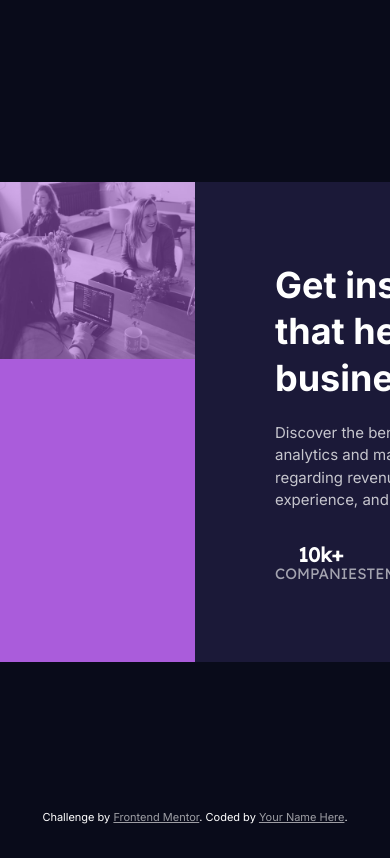
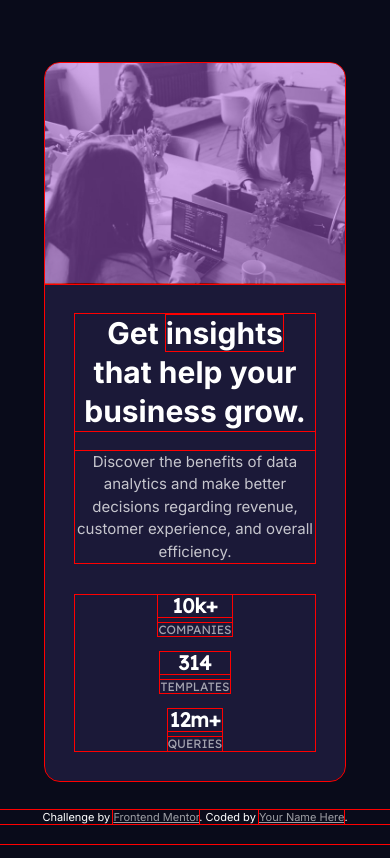
Before and after one commit to noob-web-dev/fem-stats-preview, a website built with Vite: page index.html in a window 390 px wide. Built offline with nearby package versions, Linux system fonts and the light colour scheme.

Commit message:
compelete

```diff
--- a/index.html
+++ b/index.html
@@ -13,11 +13,15 @@
 
     <link rel="stylesheet" href="./src/css/index.css" />
     <style>
+      html {
+        position: relative;
+      }
       .attribution {
+        display: block;
         font-size: calc(11rem / 16);
         width: 100%;
         text-align: center;
-        position: absolute;
+        position: sticky;
         bottom: 20px;
       }
       .attribution a {
@@ -26,15 +30,20 @@
     </style>
   </head>
   <body>
+    <main>
       <article>
         <figure>
-        <img class="image" src="./src/images/image-header-desktop.jpg" alt="" />
+          <img
+            class="image"
+            src="./src/images/image-header-desktop.jpg"
+            alt=""
+          />
         </figure>
         <div class="container">
           <div class="desc-container">
             <h1 class="heading">
-            Get <span class="highlight">insights</span> that help your business
-            grow.
+              Get <span class="highlight">insights</span> that help your
+              business grow.
             </h1>
             <p class="description">
               Discover the benefits of data analytics and make better decisions
@@ -42,25 +51,22 @@
             </p>
           </div>
           <div class="stats-container">
-          <p class="stat-item">
-            <span class="stat">10k+</span><br /><span class="stat-type"
-              >companies</span
-            >
-          </p>
-          <p class="stat-item">
-            <span class="stat">314</span><br /><span class="stat-type"
-              >templates</span
-            >
-          </p>
-          <p class="stat-item">
-            <span class="stat">12m+</span><br /><span class="stat-type"
-              >queries</span
-            >
-          </p>
+            <div class="stat-item">
+              <p class="stat">10k+</p>
+              <p class="stat-type">companies</p>
+            </div>
+            <div class="stat-item">
+              <p class="stat">314</p>
+              <p class="stat-type">templates</p>
+            </div>
+            <div class="stat-item">
+              <p class="stat">12m+</p>
+              <p class="stat-type">queries</p>
+            </div>
           </div>
         </div>
       </article>
-
+    </main>
     <div class="attribution">
       Challenge by
       <a href="https://www.frontendmentor.io?ref=challenge" target="_blank"
--- a/src/css/index.css
+++ b/src/css/index.css
@@ -21,6 +21,7 @@ html {
   border: 0;
   outline: 0;
   font: inherit;
+  outline: 1px solid red;
 }
 
 :root {
@@ -33,9 +34,10 @@ html {
   --clr-neutral-075: hsl(0, 0%, 100%, 0.75);
   --clr-neutral-060: hsl(0, 0%, 100%, 0.6);
 
-  --fs-body: calc((1rem / 16)*15);
-  --fs-heading: calc((1rem / 16)*36);
-  --fs-nums: calc((1rem / 16)*20);
+  --fs-body: calc((1rem / 16) * 15);
+  --fs-heading: calc((1rem / 16) * 36);
+  --fs-heading-m: calc((1rem / 16) * 30);
+  --fs-nums: calc((1rem / 16) * 20);
 
   --ff-inter: "Inter", sans-serif;
   --ff-lexed: "Lexend Deca", sans-serif;
@@ -53,6 +55,9 @@ body {
 }
 
 body {
+}
+main {
+  min-height: 100%;
   display: flex;
   align-items: center;
   justify-content: center;
@@ -60,32 +65,52 @@ body {
 }
 
 article {
+  overflow: hidden;
   display: flex;
+  flex-direction: row-reverse;
   max-width: 1110px;
   background-color: var(--clr-primary-700);
   line-height: 1.1;
+  border-radius: 1em;
 }
 article > * {
   width: 50%;
   overflow: hidden;
 }
+
+@media screen and (max-width: 1100px) {
+  article {
+    flex-direction: column;
+    width: 60%;
+    min-width: 300px;
+
+    max-width: 500px;
+  }
+  article > * {
+    width: 100%;
+  }
+  img {
+    content: url(../images/image-header-mobile.jpg);
+  }
+}
+
 figure {
   background-color: var(--clr-accent-400);
+  display: flex;
+  align-items: center;
+  justify-content: center;
 }
 .image {
-  width: 100%;
-  height: auto;
+  min-width: 100%;
+  height: 100%;
+  object-fit: cover;
   opacity: 0.5;
-  object-fit: cover;
 }
 
 .container {
   display: grid;
   gap: 2rem;
   padding: 5rem;
-}
-
-.desc-container {
 }
 
 .heading {
@@ -95,9 +120,19 @@ figure {
   margin-bottom: 1.25rem;
 }
 
-.description{
+.description {
   color: var(--clr-neutral-075);
   line-height: 1.5;
+}
+
+@media screen and (max-width: 1100px) {
+  .container {
+    padding: 10%;
+    text-align: center;
+  }
+  .heading {
+    font-size: var(--fs-heading-m);
+  }
 }
 
 .stats-container {
@@ -112,10 +147,23 @@ figure {
 .stat {
   font-size: var(--fs-nums);
   font-weight: var(--fw-700);
-  padding: 1em;
+  /* padding: 1em; */
 }
-.stat-type{
+.stat-type {
   color: var(--clr-neutral-060);
   font-size: var(--fs-body);
   text-transform: uppercase;
+  margin-top: 0.5em;
 }
+
+@media screen and (max-width: 1100px) {
+  .stats-container {
+    flex-direction: column;
+    gap: 1rem;
+  }
+  .stat-item {
+  }
+  .stat-type {
+    font-size: 12px;
+  }
+}
```
Lines whose indentation alone changed are shown as unchanged.
